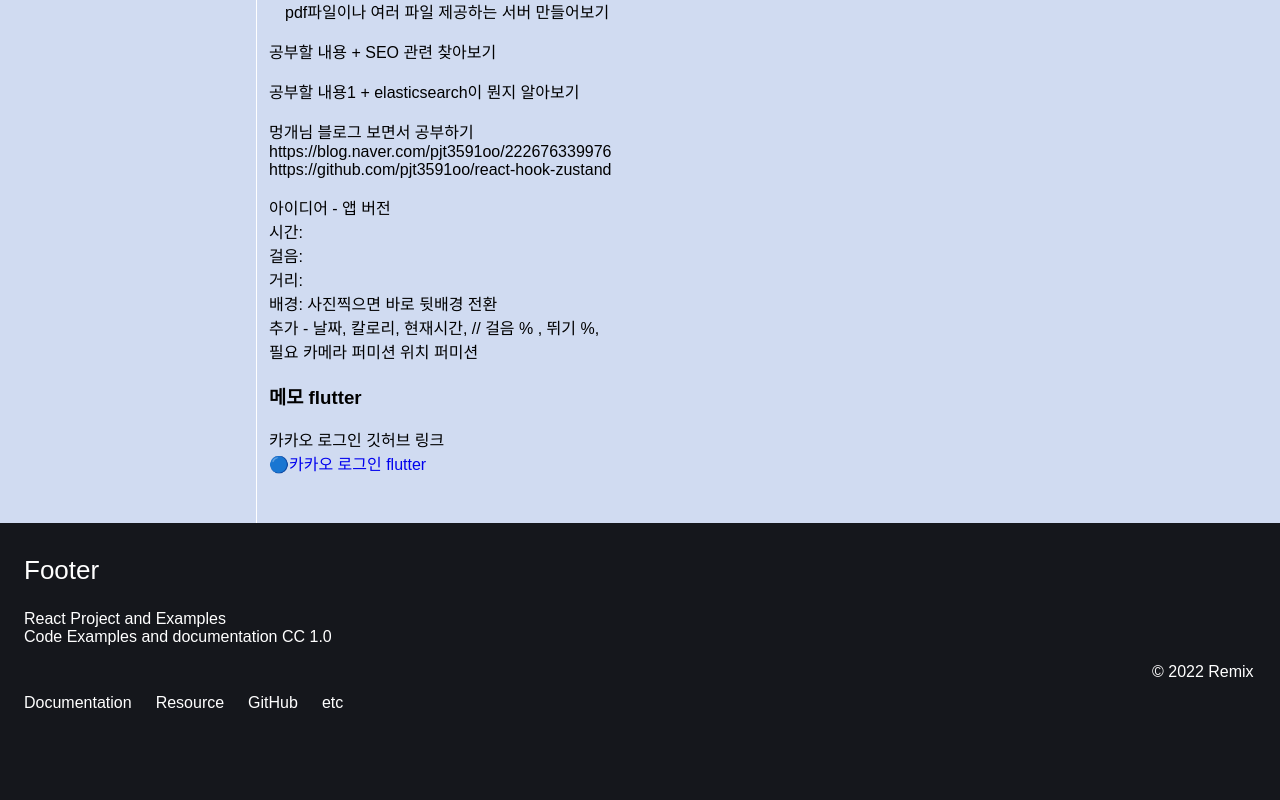
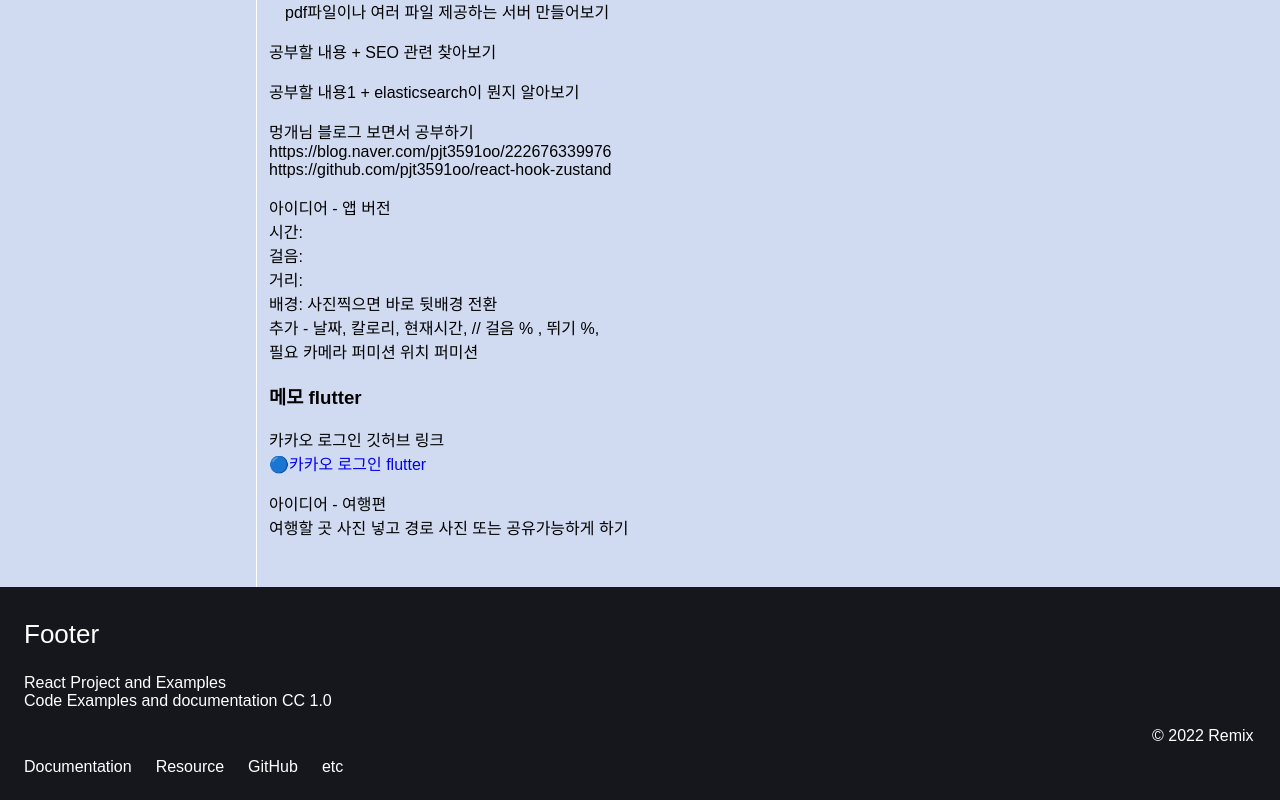
Before and after one commit to jmeno1011/noServerSideProject, a React (Create React App) app: page /prac_etc/main/memo in a window 1280 px wide. Shown: the part 889-1689 px from the top of the page. Before the commit the page ends 1625 px from the top, so only its background shows below. Built offline with nearby package versions, Linux system fonts and the light colour scheme; sample sign-in values are in the browser's storage; some icons are missing.

Commit message:
add idea in memo

```diff
--- a/src/components/section2/Memo.jsx
+++ b/src/components/section2/Memo.jsx
@@ -79,6 +79,11 @@ export function Memo() {
           🔵카카오 로그인 flutter
         </a>
       </p>
+      <p>
+        아이디어 - 여행편
+        <br />
+        여행할 곳 사진 넣고 경로 사진 또는 공유가능하게 하기
+      </p>
     </>
   );
 }
```
